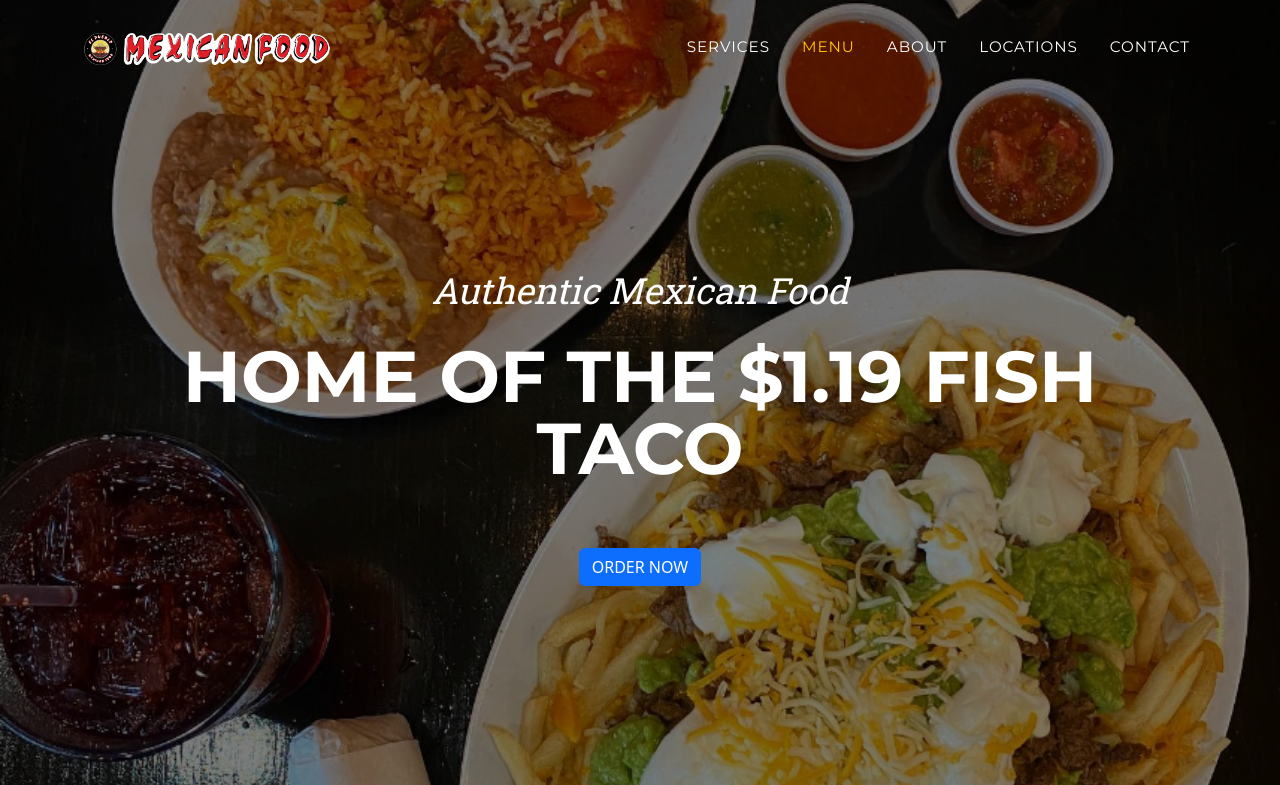
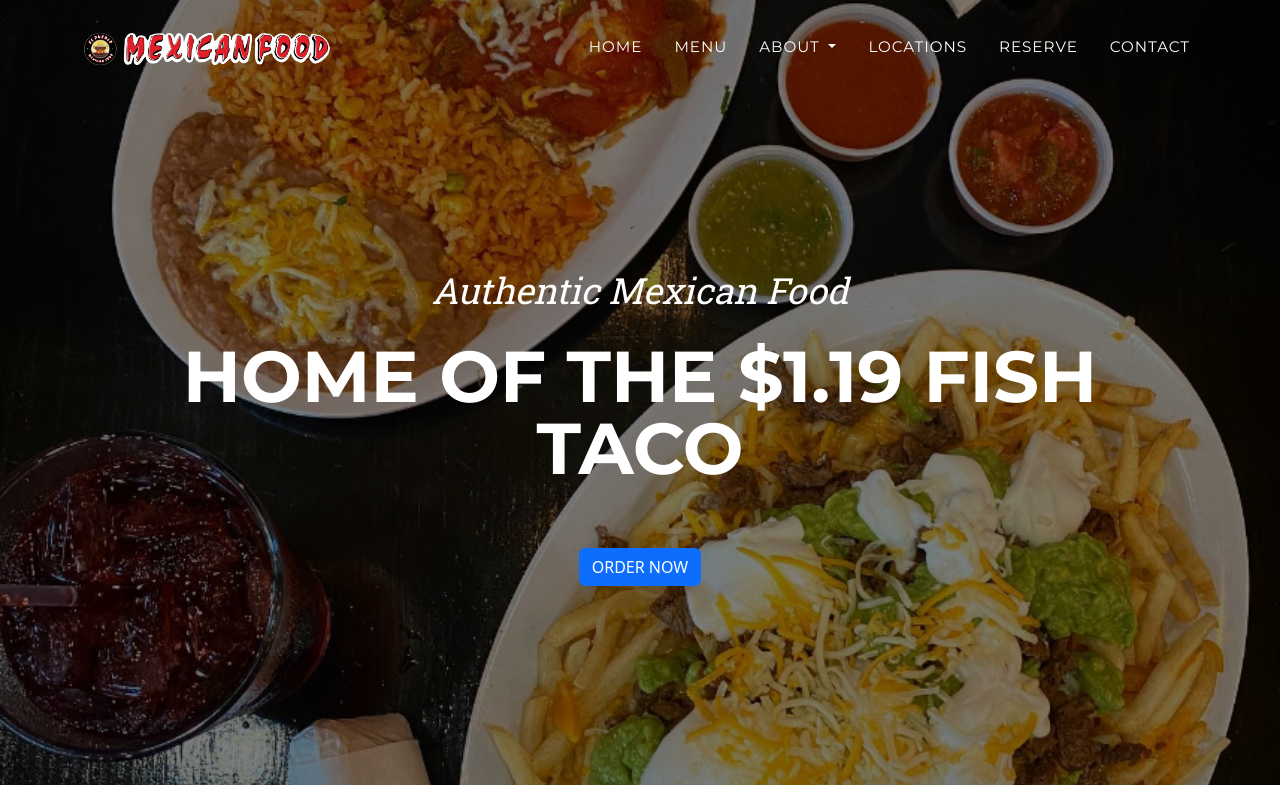
Before and after one commit to brezbox/elpubmex, a Flask app: page / in a window 1280 px wide. Shown: the top 785 px of the page. Run offline with Flask 3, Linux system fonts and the light colour scheme; some libraries are stand-ins or nearby versions.

Commit message:
menu items

```diff
--- a/templates/_header.html
+++ b/templates/_header.html
@@ -21,6 +21,11 @@
     <script src="https://cdn.jsdelivr.net/npm/bootstrap@5.2.3/dist/js/bootstrap.bundle.min.js"></script>
     <script src="/static/js/scripts.js"></script>
     <script src="https://cdn.startbootstrap.com/sb-forms-latest.js"></script>
+    <!-- Bootstrap JS Bundle with Popper -->
+    <script src="https://cdn.jsdelivr.net/npm/bootstrap@5.3.2/dist/js/bootstrap.bundle.min.js"
+        integrity="sha384-C6RzsynM9kWDrMNeT87bh95OGNyZPhcTNXj1NW7RuBCsyN/o0jlpcV8Qyq46cDfL"
+        crossorigin="anonymous"></script>
+
 
 
 
--- a/templates/_nav.html
+++ b/templates/_nav.html
@@ -7,15 +7,39 @@
             Menu
             <i class="fas fa-bars ms-1"></i>
         </button>
+        <!-- <div class="collapse navbar-collapse" id="navbarResponsive">
+            <ul class="navbar-nav text-uppercase ms-auto py-4 py-lg-0">
+                <li class="nav-item"><a class="nav-link" href="#portfolio">Home</a></li>
+                <li class="nav-item"><a class="nav-link" href="#portfolio">Menu</a></li>
+                <li class="nav-item"><a class="nav-link" href="#about">About</a></li>  put bars, gallery, news, and careers under this item
+                <li class="nav-item"><a class="nav-link" href="locations">Locations</a></li>
+                <li class="nav-item"><a class="nav-link" href="#services">Reserve</a></li>
+                <li class="nav-item"><a class="nav-link" href="#services">Careers</a></li>
+                <li class="nav-item"><a class="nav-link" href="#contact">Contact</a></li>
+            </ul>
+        </div> -->
         <div class="collapse navbar-collapse" id="navbarResponsive">
             <ul class="navbar-nav text-uppercase ms-auto py-4 py-lg-0">
-                <li class="nav-item"><a class="nav-link" href="#services">Services</a></li>
-                <li class="nav-item"><a class="nav-link" href="#portfolio">Menu</a></li>
-                <li class="nav-item"><a class="nav-link" href="#about">About</a></li>
+                <li class="nav-item"><a class="nav-link" href="#home">Home</a></li>
+                <li class="nav-item"><a class="nav-link" href="#menu">Menu</a></li>
+                <li class="nav-item dropdown">
+                    <a class="nav-link dropdown-toggle" href="#" id="navbarDropdownAbout" role="button"
+                        data-bs-toggle="dropdown" aria-expanded="false">
+                        About
+                    </a>
+                    <ul class="dropdown-menu" aria-labelledby="navbarDropdownAbout">
+                        <li><a class="dropdown-item" href="#bars">Bars</a></li>
+                        <li><a class="dropdown-item" href="#gallery">Gallery</a></li>
+                        <li><a class="dropdown-item" href="#news">News</a></li>
+                        <li><a class="dropdown-item" href="#careers">Careers</a></li>
+                    </ul>
+                </li>
                 <li class="nav-item"><a class="nav-link" href="locations">Locations</a></li>
+                <li class="nav-item"><a class="nav-link" href="#reserve">Reserve</a></li>
                 <li class="nav-item"><a class="nav-link" href="#contact">Contact</a></li>
             </ul>
         </div>
+
     </div>
 </nav>
 
--- a/templates/index.html
+++ b/templates/index.html
@@ -93,7 +93,7 @@
     <section class="page-section bg-light" id="portfolio">
         <div class="container">
             <div class="text-center">
-                <h2 class="section-heading text-uppercase">Portfolio</h2>
+                <h2 class="section-heading text-uppercase">Menu</h2>
                 <h3 class="section-subheading text-muted">Lorem ipsum dolor sit amet consectetur.</h3>
             </div>
             <div class="row">
```
